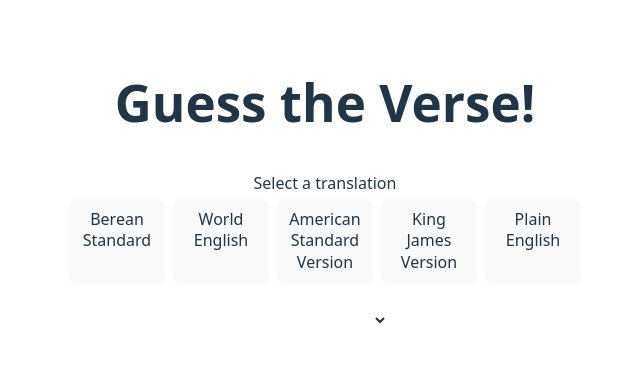
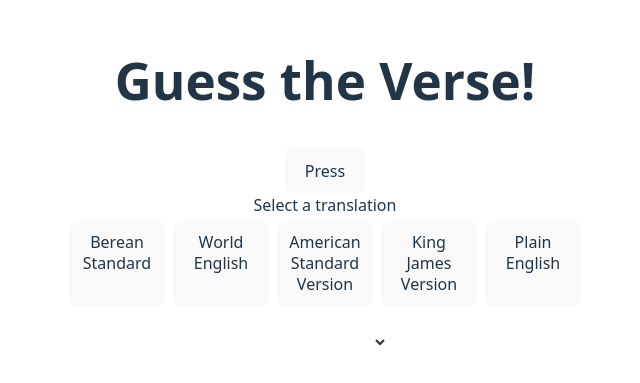
Before and after one commit to OWOAGDN/bible-verse-guess, a React (Vite) app: page / in a window 1280 px wide. Shown: the part 197-580 px from the top of the page, without its empty margins (315-955 px from the left). Built offline with nearby package versions, Linux system fonts and the light colour scheme.

Commit message:
logic for getting a random verse from API completed

```diff
--- a/src/components/Game.jsx
+++ b/src/components/Game.jsx
@@ -4,6 +4,7 @@ import VerseSelect from "./VerseSelect";
 import SelectChapter from "./SelectChapter";
 import { useState } from "react";
 import SelectTranslation from "./SelectTranslation";
+import TestButton from "./TestButton";
 
 export default function Game() {
   const [book, setBook] = useState(["Genesis", "Exodus", "Detueronomy"]);
@@ -19,6 +20,9 @@ export default function Game() {
   const getSelectedVerse = (e) => setSelectedVerse(() => e.target.value);
   return (
     <>
+      <div>
+        <TestButton />
+      </div>
       <div>
         <SelectTranslation setTranslation={setTranslation} />
       </div>
--- /dev/null
+++ b/src/components/TestButton.jsx
@@ -0,0 +1,37 @@
+import { GetData } from "../utility/getData";
+
+export default function TestButton() {
+  const handleClick = async (e) => {
+    e.preventDefault();
+    const translation = "BSB";
+    const getRandomBook = async () => {
+      const response = await fetch(
+        `https://bible.helloao.org/api/${translation}/books.json`
+      );
+      const data = await response.json();
+      const randomBook =
+        data.books[Math.floor(Math.random() * data.books.length)];
+      console.log(randomBook.id);
+      let numArray = [];
+      const chapterNumbers = randomBook.numberOfChapters;
+      for (let i = 1; i <= chapterNumbers; i++) {
+        numArray.push(i);
+      }
+
+      return {
+        book: randomBook.id,
+        chapter: numArray[Math.floor(Math.random() * numArray.length)],
+      };
+    };
+    const randomBook = await getRandomBook();
+    const { book, chapter } = randomBook;
+    const randomChapter = await GetData.getChapters(translation, book, chapter);
+    const verses = randomChapter.chapter.content.filter(
+      (f) => f.type === "verse"
+    );
+    const randomVerse = verses[Math.floor(Math.random() * verses.length)];
+    console.log(randomVerse.content);
+    console.log(book, chapter, randomVerse.number);
+  };
+  return <button onClick={handleClick}>Press</button>;
+}
--- a/src/components/store.js
+++ b/src/components/store.js
@@ -0,0 +1 @@
+import { configureStore } from "@reduxjs/toolkit";
--- a/src/utility/getData.jsx
+++ b/src/utility/getData.jsx
@@ -6,14 +6,12 @@ export const GetData = {
     const data = await response.json();
     return data;
   },
-  getChapters: async () => {
-    let translation = "BSB";
-    let book = "GEN";
-    let chapter = 1;
+  getChapters: async (translation, book, chapter) => {
     const response = await fetch(
       `https://bible.helloao.org/api/${translation}/${book}/${chapter}.json`
     );
     const data = await response.json();
     return data;
   },
+  getRandomVerse: async () => {},
 };
```
